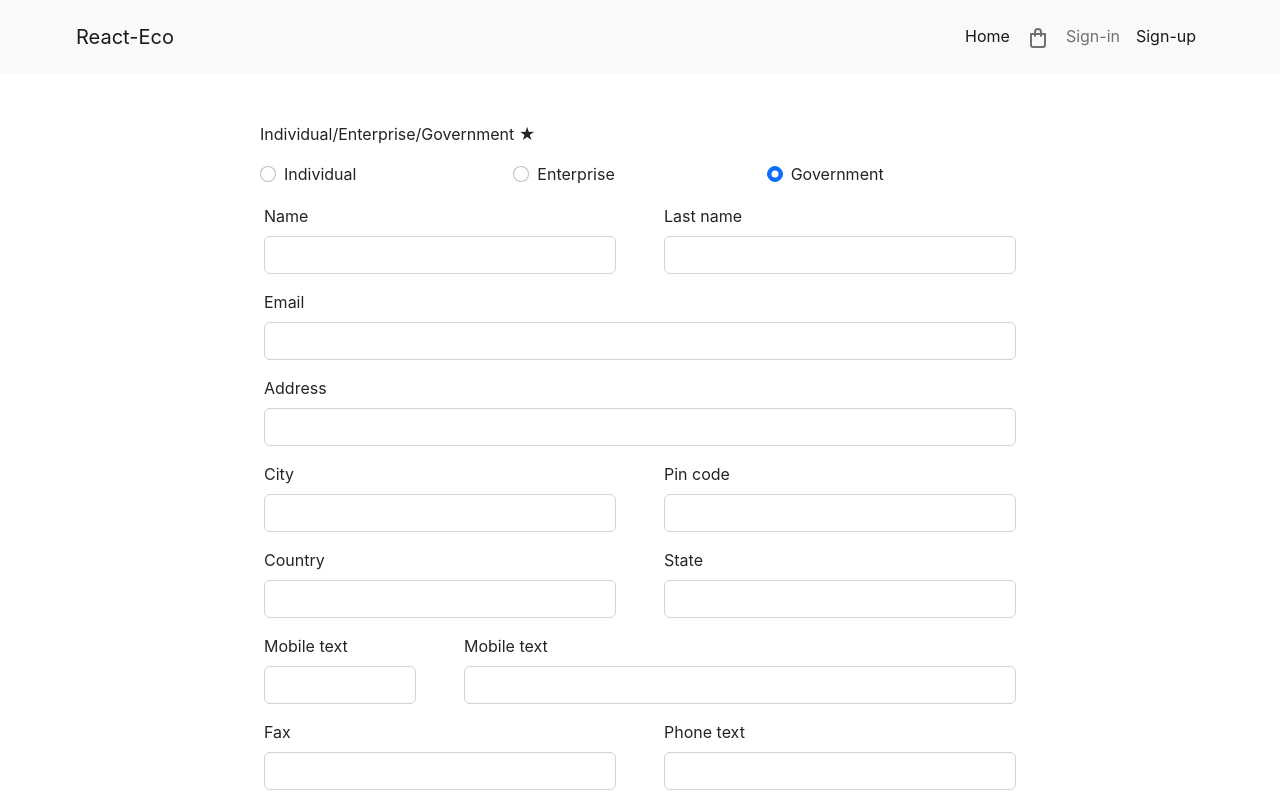
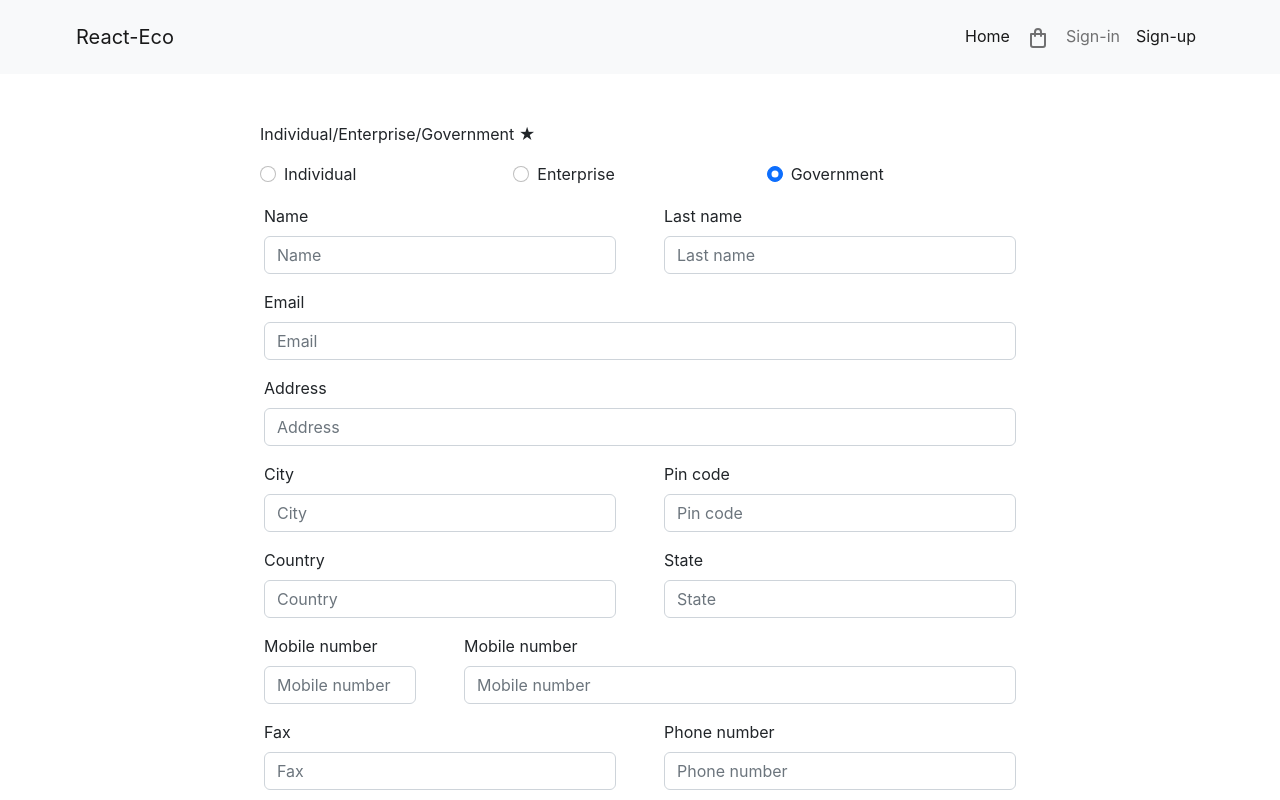
Before and after one commit to airKing05/react-eco-auth, a React (Create React App) app: page /sign-up in a window 1280 px wide. Shown: the top 800 px of the page. Built offline with nearby package versions, Linux system fonts and the light colour scheme.

Commit message:
sign in page

```diff
--- a/src/App.js
+++ b/src/App.js
@@ -4,6 +4,7 @@ import Navbar from './components/Navbar';
 import { Routes, Route } from "react-router-dom";
 import Signup from './pages/Signup';
 import Cart from './pages/Cart';
+import SignIn from './pages/SignIn';
 
 function App() {
   return (
@@ -12,6 +13,8 @@ function App() {
        <Routes>
         <Route path='/' element={<Home />} exact></Route>
         <Route path='/sign-up' element={<Signup/>}></Route>
+        <Route path='/sign-in' element={<SignIn/>}></Route>
+
         <Route path='/cart' element={<Cart/>}></Route>
        </Routes>
 
--- a/src/components/Navbar.js
+++ b/src/components/Navbar.js
@@ -20,7 +20,7 @@ export default function Navbar() {
                             <NavLink className="nav-link" to="/cart"><UilShoppingBag/></NavLink>
                         </li>
                         <li className="nav-item">
-                            <NavLink className="nav-link" to="/feature">Sign-in</NavLink>
+                            <NavLink className="nav-link" to="/sign-in">Sign-in</NavLink>
                         </li>
                         <li className="nav-item">
                             <NavLink className="nav-link" to="/sign-up">Sign-up</NavLink>
--- /dev/null
+++ b/src/pages/SignIn.js
@@ -0,0 +1,41 @@
+import React from 'react';
+import InputField from '../components/InputField';
+
+
+export default function SignIn() {
+    function handleChange(e) {
+
+    }
+    function handleClick() {
+
+    }
+  return (
+    <div className='container my-5' style={{maxWidth: '800px'}}>
+          <div className=''>
+              <InputField
+                  type="email"
+                  name="email"
+                  label="email"
+                  placeholder="Email"
+                  // defaultValue={this.state.email}
+                  handleChange={handleChange}
+                  required
+              />
+          </div>
+          <div className=''>
+              <InputField
+                  type="password"
+                  name="password"
+                  label="password"
+                  placeholder="Password"
+                  // defaultValue={this.state.email}
+                  handleChange={handleChange}
+                  required
+              />
+          </div>
+          <div class="d-grid gap-2 mx-3 pt-3">
+              <button class="btn btn-success" type="button" onClick={handleClick}>Submit</button>
+          </div>
+    </div>
+  )
+}
--- a/src/pages/Signup.js
+++ b/src/pages/Signup.js
@@ -44,6 +44,7 @@ export default function Signup() {
                         type="text"
                         name="name"
                         label="name"
+                        placeholder="Name"
                         // defaultValue={this.state.email}
                         handleChange={handleChange}
                         required
@@ -54,6 +55,7 @@ export default function Signup() {
                         type="text"
                         name="last-name"
                         label="last name"
+                        placeholder="Last name"
                         // defaultValue={this.state.email}
                         handleChange={handleChange}
                     />
@@ -65,6 +67,7 @@ export default function Signup() {
                     type="email"
                     name="email"
                     label="email"
+                    placeholder="Email"
                     // defaultValue={this.state.email}
                     handleChange={handleChange}
                     required
@@ -76,6 +79,7 @@ export default function Signup() {
                     type="text"
                     name="address"
                     label="address"
+                    placeholder="Address"
                     // defaultValue={this.state.email}
                     handleChange={handleChange}
                     required
@@ -88,6 +92,7 @@ export default function Signup() {
                         type="text"
                         name="city"
                         label="city"
+                        placeholder="City"
                         // defaultValue={this.state.email}
                         handleChange={handleChange}
                         required
@@ -98,6 +103,7 @@ export default function Signup() {
                         type="text"
                         name="pinCode"
                         label="pin code"
+                        placeholder="Pin code"
                         // defaultValue={this.state.email}
                         handleChange={handleChange}
                         required
@@ -110,6 +116,7 @@ export default function Signup() {
                         type="text"
                         name="country"
                         label="country"
+                        placeholder="Country"
                         // defaultValue={this.state.email}
                         handleChange={handleChange}
                         required
@@ -120,6 +127,7 @@ export default function Signup() {
                         type="text"
                         name="state"
                         label="state"
+                        placeholder="State"
                         // defaultValue={this.state.email}
                         handleChange={handleChange}
                         required
@@ -132,7 +140,8 @@ export default function Signup() {
                     <InputField
                         type="text"
                         name="mobile"
-                        label="mobile text"
+                        label="mobile number"
+                        placeholder="Mobile number"
                         // defaultValue={this.state.email}
                         handleChange={handleChange}
                         required
@@ -142,7 +151,8 @@ export default function Signup() {
                     <InputField
                         type="text"
                         name="text"
-                        label="mobile text"
+                        label="mobile number"
+                        placeholder="Mobile number"
                         // defaultValue={this.state.email}
                         handleChange={handleChange}
 
@@ -156,6 +166,7 @@ export default function Signup() {
                         type="text"
                         name="fax"
                         label="fax"
+                        placeholder="Fax"
                         // defaultValue={this.state.email}
                         handleChange={handleChange}
                         required
@@ -165,7 +176,8 @@ export default function Signup() {
                     <InputField
                         type="text"
                         name="phone"
-                        label="phone text"
+                        label="phone number"
+                        placeholder="Phone number"
                         // defaultValue={this.state.email}
                         handleChange={handleChange}
                     />
@@ -177,6 +189,7 @@ export default function Signup() {
                     type="password"
                     name="password"
                     label="password"
+                    placeholder="Password"
                     // defaultValue={this.state.email}
                     handleChange={handleChange}
                     required
@@ -187,6 +200,7 @@ export default function Signup() {
                     type="password"
                     name="cPassword"
                     label="confirm password"
+                    placeholder="Confirm password"
                     // defaultValue={this.state.email}
                     handleChange={handleChange}
                     required
```
